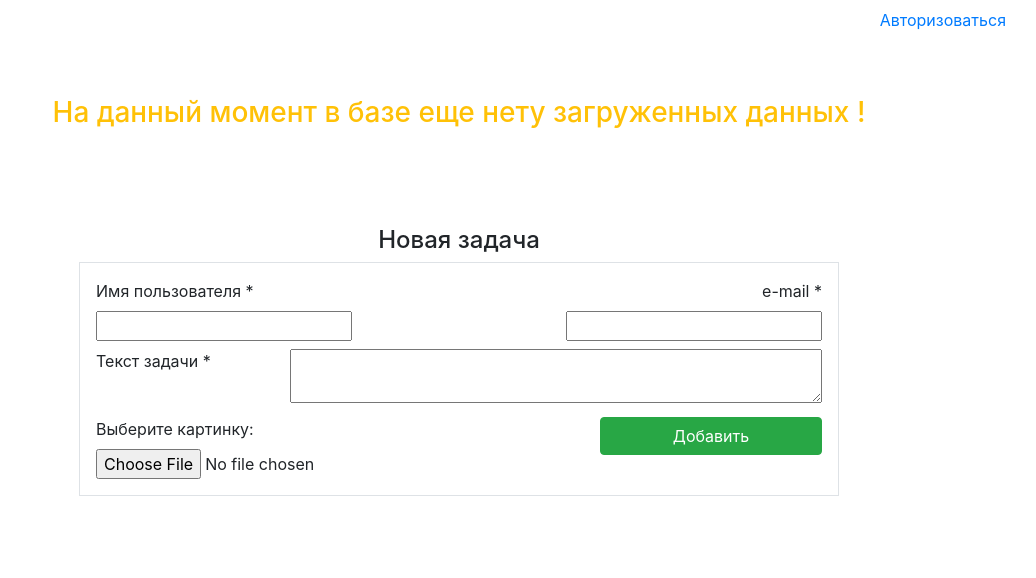
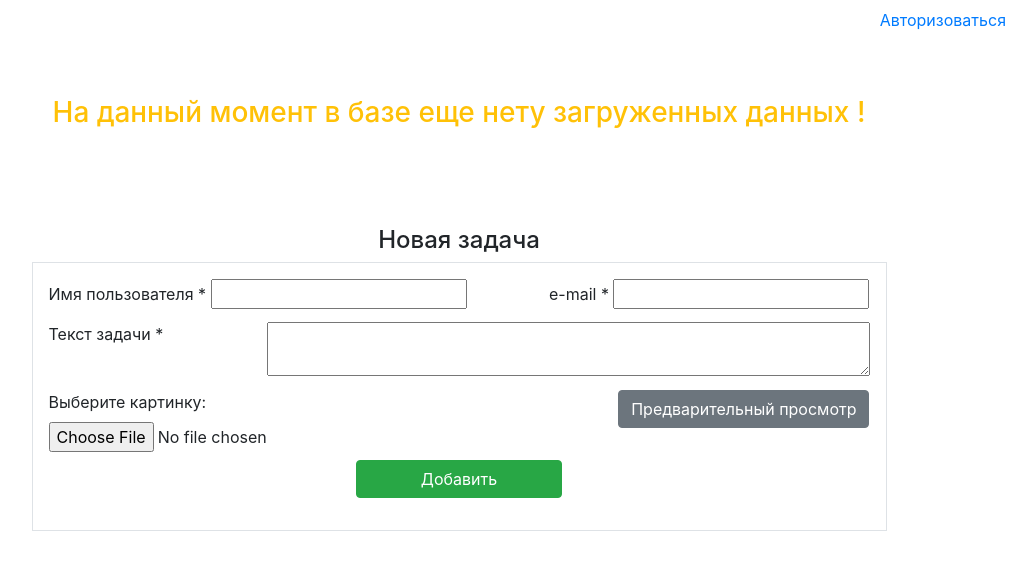
Before and after one commit to kiriakov-1988/task-book, a PHP site: page / in a window 1280 px wide. Shown: the top 578 px of the page, without its empty margins (181-1217 px from the left). Run offline with PHP 8.4, Linux system fonts and the light colour scheme; data that the repository does not hold is empty.

Commit message:
Added preview in form

```diff
--- a/public/css/style.css
+++ b/public/css/style.css
@@ -1,3 +1,8 @@
 table.table th, table.table td  {
     vertical-align: middle;
 }
+
+#preview {
+    background-color: #eeeeee;
+    margin: 0 auto;
+}
--- a/public/js/scripts.js
+++ b/public/js/scripts.js
@@ -4,3 +4,52 @@ if (elem) {
         elem.parentNode.removeChild(elem);
     }, 5000);
 }
+
+var preview = function() {
+
+    var status = true;
+
+    if (document.getElementById('user_name').value === "") {
+        document.getElementById('user_name').classList.add('border-danger');
+        status = false;
+    } else {
+        document.getElementById('user_name').classList.remove('border-danger');
+    }
+
+    if (document.getElementById('email').value === "") {
+        document.getElementById('email').classList.add('border-danger');
+        status = false;
+    } else {
+        document.getElementById('email').classList.remove('border-danger');
+    }
+
+    if (document.getElementById('task_text').value === "") {
+        document.getElementById('task_text').classList.add('border-danger');
+        status = false;
+    } else {
+        document.getElementById('task_text').classList.remove('border-danger');
+    }
+
+    if (status) {
+        var user_name = document.getElementById('user_name').value;
+        var email     = document.getElementById('email').value;
+        var task_text = document.getElementById('task_text').value;
+
+        var preview  = "<p class=\"mt-1\"><i>Превью</i></p>";
+            preview += "<div class=\"row mt-1\">";
+            preview +=  "<div class=\"col-lg-7\">";
+            preview +=      "<p><b>Имя:</b> " + user_name + "</p>";
+            preview +=  "</div>";
+            preview +=  "<div class=\"col-lg-5\">";
+            preview +=      "<p><b>E-mail:</b> " + email + "</p>";
+            preview +=  "</div>";
+            preview += "</div>";
+            preview += "<p class=\"my-2\"><b>Текст задачи:</b> " + task_text + "</p>";
+
+        document.getElementById('preview').classList.add('border');
+        document.getElementById('preview').classList.add('border-secondary');
+        document.getElementById('preview').innerHTML = preview;
+
+    }
+
+};
--- a/src/Model/Task.php
+++ b/src/Model/Task.php
@@ -15,7 +15,9 @@ class Task
 
                 $data = $result['data'];
 
-                if (isset($_FILES['userfile']) || !empty($_FILES['userfile'])) {
+                // Тут пришлось проверять на пустоту как минимум именно имя файла,
+                // так как начало создаваться пустой масив $_FILES['userfile'] без видимых причин на это ...
+                if (isset($_FILES['userfile']) && !empty($_FILES['userfile']['name'])) {
 
                     $file = new FileUploader();
                     $uploadStatus = $file->uploadFile();
@@ -48,7 +50,7 @@ class Task
                 }
 
             } else {
-                Session::addSessionStatus($result[['message']]);
+                Session::addSessionStatus($result['message']);
             }
         } else {
             Session::addSessionStatus('К маршруту "Добавить задачу" нельзя напрямую обращаться!');
--- a/templates/index_view.php
+++ b/templates/index_view.php
@@ -44,9 +44,11 @@
 
 <h2 class="h4 mt-5">Новая задача</h2>
 
-<div class="row justify-content-center">
+<div id="preview" class="w-50"></div>
 
-    <div class="col-8 p-3 border">
+<div class="row justify-content-center pb-5 ь">
+
+    <div class="col-9 p-3 border">
         <form enctype="multipart/form-data" method="post" action="/add-task">
 
             <div class="row">
@@ -70,18 +72,20 @@
             </div>
 
             <div class="row">
-                <div class="col-md-8 text-left">
+                <div class="col-md-7 text-left">
                     <label for="userfile">
                         Выберите картинку:
                     </label>
                     <input type="file" name="userfile" id="userfile" accept="<?=CONFIG_MIME_TYPE?>" maxlength="100" />
                 </div>
-                <div class="col-md-4 text-right">
-                    <input class="btn btn-success w-100" type="submit" value="Добавить" />
+                <div class="col-md-5 text-right">
+                    <input class="btn btn-secondary" type="button" value="Предварительный просмотр" onclick="preview()" />
                 </div>
             </div>
 
-            <!-- TODO Предварительный просмотр задачи -->
+            <p class="text-center pt-2">
+                <input class="btn btn-success w-25" type="submit" value="Добавить" />
+            </p>
 
         </form>
     </div>
```
